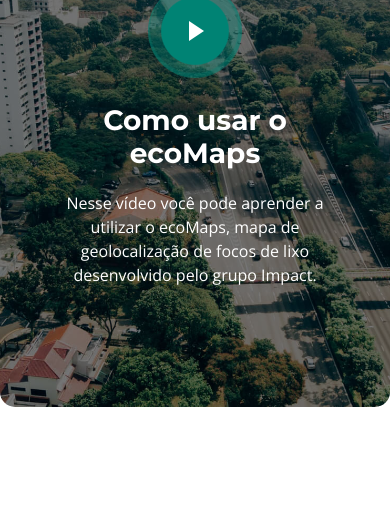
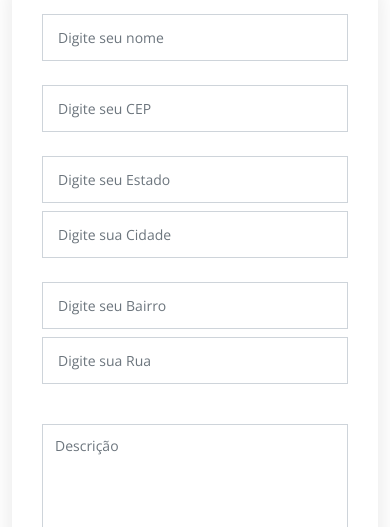
Before and after one commit to DevCarlos-Gabriel/Projeto_de_Geolocalizacao, a PHP site: page /Impact/ in a window 390 px wide. Shown: the part 4020-4547 px from the top of the page. Run offline with PHP 8.4, Linux system fonts and the light colour scheme.

Commit message:
27-06-23

```diff
--- a/Impact/index.php
+++ b/Impact/index.php
@@ -108,10 +108,7 @@
         <div class="row gy-4 mt-5">
 
           <div class="col-xl-3 col-md-6" data-aos="fade-up" data-aos-delay="100">
-            <div class="icon-box">
-              <div class="icon"><i class="bi bi-bar-chart-line"></i></div>
-              <h4 class="title"><a href="http://emissoes.energiaeambiente.org.br/" class="stretched-link">Gráficos</a></h4>
-            </div>
+
           </div>
           <!--End Icon Box -->
 
@@ -123,19 +120,16 @@
           </div>
           <!--End Icon Box -->
 
-          <div class="col-xl-3 col-md-6" data-aos="fade-up" data-aos-delay="300">
+          <div class="col-xl-3 col-md-6" data-aos="fade-up" data-aos-delay="500">
             <div class="icon-box">
-              <div class="icon"><i class="bi bi-clipboard2-check"></i></div>
-              <h4 class="title"><a href="" class="stretched-link">Projetos</a></h4>
+              <div class="icon"><i class="bi bi-file-text"></i></div>
+              <h4 class="title"><a href="tds.php" class="stretched-link">Termos de serviços</a></h4>
             </div>
           </div>
           <!--End Icon Box -->
 
           <div class="col-xl-3 col-md-6" data-aos="fade-up" data-aos-delay="500">
-            <div class="icon-box">
-              <div class="icon"><i class="bi bi-file-text"></i></div>
-              <h4 class="title"><a href="tds.php" class="stretched-link">Termos de serviços</a></h4>
-            </div>
+
           </div>
           <!--End Icon Box -->
 
@@ -161,7 +155,7 @@
         <div class="row gy-4">
           <div class="col-lg-6">
             <h3>Quem nós somos</h3>
-            <img src="assets/img/icon.png" class="img-fluid rounded-4 mb-4" alt="">
+            <img src="assets/img/logotipo.png" class="img-fluid rounded-4 mb-4" alt="">
             <p>Impact é uma rede de organizações independentes, que usa confrontação pacífica,criativa e tecnológica para expor problemas ambientais e desenvolver soluções para um futuro verde e pacífico.</p>
 
           </div>
@@ -228,14 +222,8 @@
 
 
 	<!-- ======= Call To Action Section ======= -->
-    <section id="call-to-action" class="call-to-action">
-      <div class="container text-center" data-aos="zoom-out">
-        <a href="https://www.youtube.com/watch?v=LXb3EKWsInQ" class="glightbox play-btn"></a>
-        <h3>Como usar o ecoMaps</h3>
-        <p> Nesse vídeo você pode aprender a utilizar o ecoMaps, mapa de geolocalização de focos de lixo desenvolvido pelo grupo Impact.</p>
 
-      </div>
-    </section><!-- End Call To Action Section -->
+   <!-- End Call To Action Section -->
 
     <!-- ======= maps Section ======= -->
     <section id="contact" class="contact">
@@ -262,27 +250,41 @@
 
 			  <div class="row">
                 <div class="col-md-6 form-group">
-                  <input type="text" class="form-control" placeholder="Digite seu nome">
+                  <input type="text" name="nome" class="form-control" id="nome" placeholder="Digite seu nome" required>
                 </div>
 
                 <div class="col-md-6 form-group mt-3 mt-md-0">
-                  <input type="text" class="form-control" placeholder="Digite sua rua">
+                  <input type="text" class="form-control" name="cep" id="cep" placeholder="Digite seu CEP" required>
+                </div>
+
+                <div class="col-md-6 form-group mt-3 mt-md-0">
+                  <input type="text" class="form-control" name="estado" id="estado" placeholder="Digite seu Estado" required>
+                </div>
+
+                <div class="col-md-6 form-group">
+                  <input type="text" name="cidade" class="form-control" id="cidade" placeholder="Digite sua Cidade" required>
+                </div>
+
+                <div class="col-md-6 form-group mt-3 mt-md-0">
+                  <input type="text" class="form-control" name="bairro" id="bairro" placeholder="Digite seu Bairro" required>
+                </div>
+
+                <div class="col-md-6 form-group">
+                  <input type="text" name="rua" class="form-control" id="rua" placeholder="Digite sua Rua" required>
                 </div>
 
               </div>
 
 			  <div class="row">
                 <div class="col-md-6 form-group">
-                  <input type="text" class="form-control" placeholder="Digite seu bairro">
+                  <input type="date" name="data" class="form-control" id="data" value='<?php echo date("Y-m-d"); ?>' hidden>
                 </div>
 
-                <div class="col-md-6 form-group mt-3 mt-md-0">
-                  <input type="text" class="form-control" placeholder="Digite sua cidade">
+                <div class="col-md-6 form-group">
+                  <input type="time" name="hora" class="form-control" value='' id="hora" hidden>
                 </div>
 
-              </div>
-
-
+            </div>
 
               <div class="form-group mt-3">
                 <textarea class="form-control"  rows="7" placeholder="Descrição"></textarea>
@@ -527,7 +529,7 @@
             <li><a href="#about">Sobre</a></li>
             <li><a href="#contact">ecoMaps</a></li>
             <li><a href="tds.php">Termos de serviço</a></li>
-            <li><a href="contato.html">Contato</a></li>
+
           </ul>
         </div>
 
```
Also changed, not shown: Impact/assets/js/map_sistema.js (+22 -5 lines), Impact/sistema.php (+18 -22 lines), banco/dbgeoloc.sql (+16 -14 lines), Impact/assets/img/logotipo.png (added).
